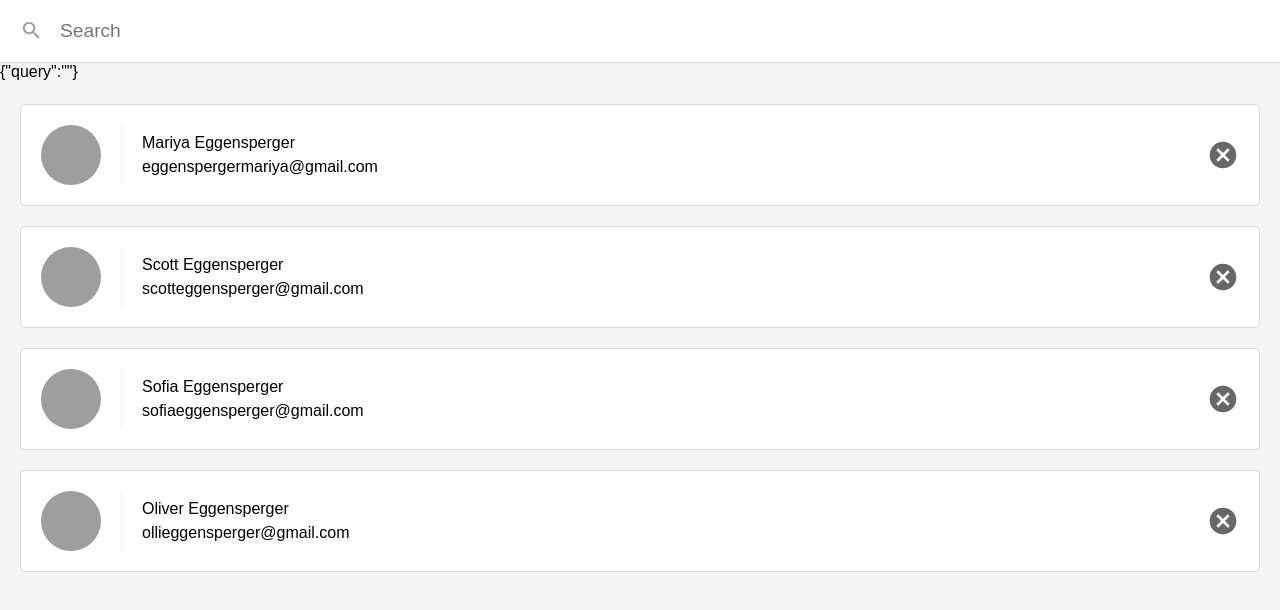
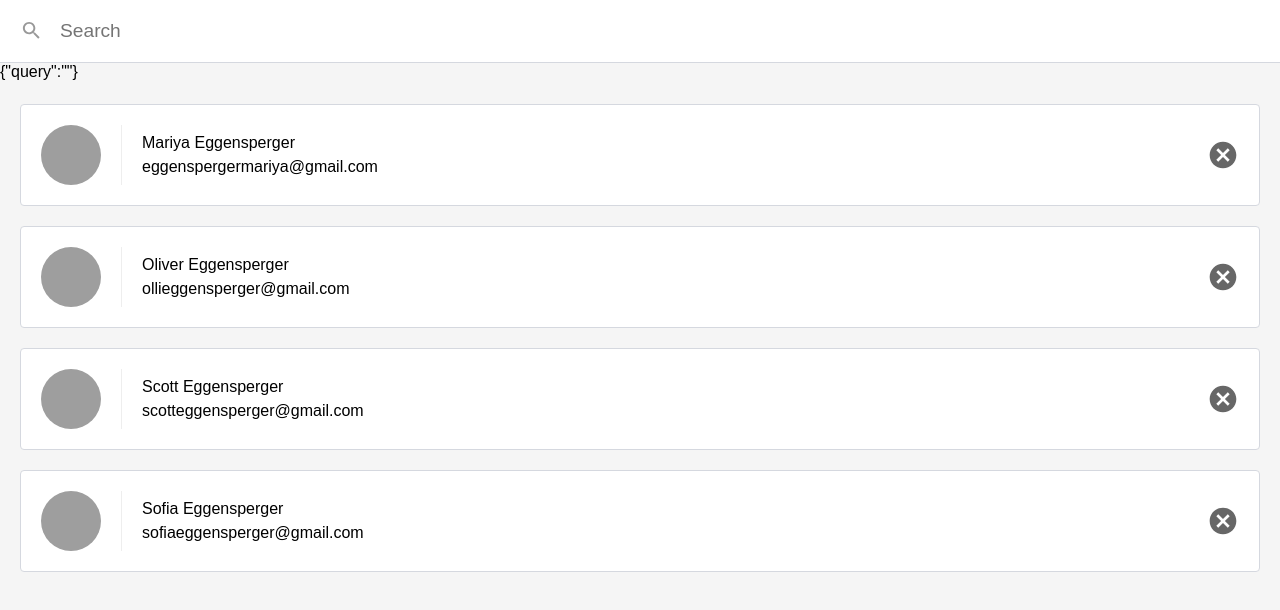
Before and after one commit to mariyaeggs/React_Projects, a React (Create React App) app in the folder Projects/contacts/: page / in a window 1280 px wide. Shown: the top 610 px of the page. Built offline with nearby package versions, Linux system fonts and the light colour scheme.

Commit message:
Sort by alphabetical order the search on contacts list.

```diff
--- a/Projects/contacts/package.json
+++ b/Projects/contacts/package.json
@@ -5,14 +5,17 @@
   "dependencies": {
     "babel": "^6.23.0",
     "babel-eslint": "^7.2.3",
+    "escape-string-regexp": "^1.0.5",
     "eslint": "^4.18.2",
     "fs": "^0.0.1-security",
     "lodash": "^4.17.5",
+    "npm": "^5.8.0",
     "prop-types": "^15.6.1",
     "react": "^16.2.0",
     "react-dom": "^16.2.0",
     "react-scripts": "^1.1.1",
-    "webpack": "^3.1.0"
+    "sort-by": "^1.2.0",
+    "webpack": "^3.11.0"
   },
   "scripts": {
     "start": "react-scripts start",
--- a/Projects/contacts/src/ListContacts.js
+++ b/Projects/contacts/src/ListContacts.js
@@ -1,5 +1,7 @@
 import React, { Component } from 'react';
 import PropTypes from 'prop-types';
+import escapeRegExp from 'escape-string-regexp';
+import sortBy from 'sort-by';
 
 class ListContacts extends Component {
   static propTypes = {
@@ -7,27 +9,34 @@ class ListContacts extends Component {
     onDeleteContact: PropTypes.func.isRequired,
   }
   state = {
-    query: ''
+    query: '',
   }
   updateQuery = (query) => {
-    this.setState ({ query: query.trim() })
+    this.setState({ query: query.trim() });
   }
   render() {
+    let showContacts;
+    if (this.state.query) {
+      const matchContact = new RegExp(escapeRegExp(this.state.query), 'i');
+    } else {
+      showContacts = this.props.contacts;
+    }
+    showContacts.sort(sortBy('name'));
     return (
-      <div className='list-contacts'>
+      <div className="list-contacts">
         {JSON.stringify(this.state)}
-      <div className='list-contacts-top'>
+        <div className="list-contacts-top">
           <input
-        className='search-contacts'
-        type='text'
-        placeholder='Search'
+            className="search-contacts"
+            type="text"
+            placeholder="Search"
             value={this.state.query}
-        onChange={(event) => this.updateQuery(event.target.value)}
+            onChange={event => this.updateQuery(event.target.value)}
           />
         </div>
         <ol className="contact-list">
-          {this.props.contacts.map(contact =>
-          (<li key={contact.id} className="contact-list-item">
+          {showContacts.map(contact => (
+            <li key={contact.id} className="contact-list-item">
               <div
                 className="contact-avatar"
                 style={{
@@ -38,7 +47,7 @@ class ListContacts extends Component {
                 <p>{contact.name}</p>
                 <p>{contact.email}</p>
               </div>
-            <button onClick={() => this.state.onDeleteContact(contact)} className="contact-remove">
+              <button onClick={() => this.props.onDeleteContact(contact)} className="contact-remove">
               Remove
               </button>
             </li>))}
```
Also changed, not shown: 2 other files (tests, documents, lock files or other folders). Lines whose indentation alone changed are shown as unchanged.
